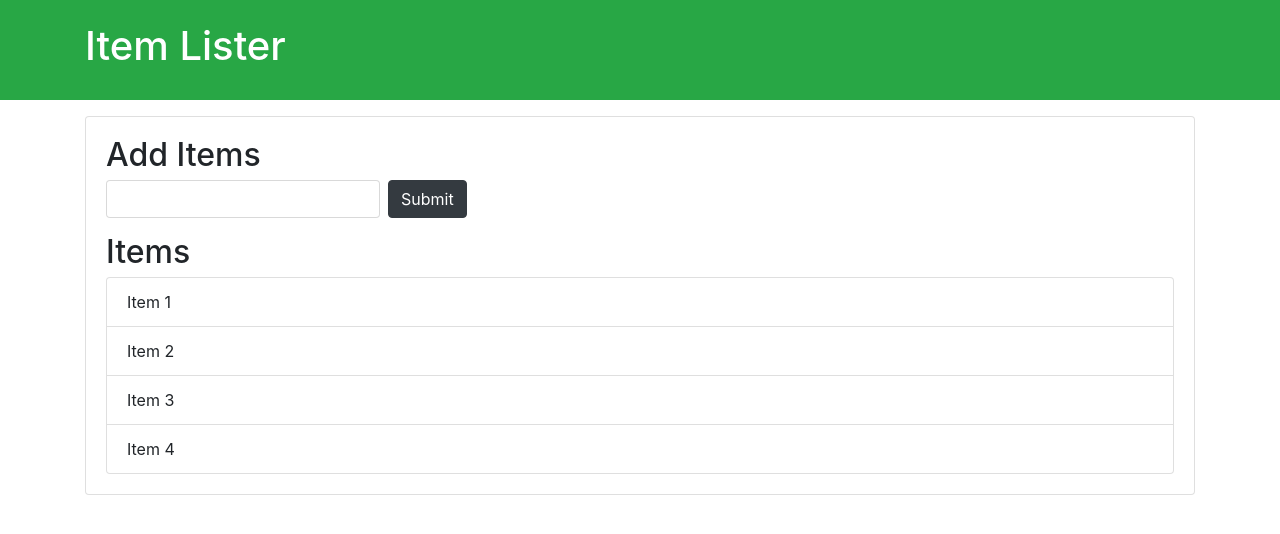
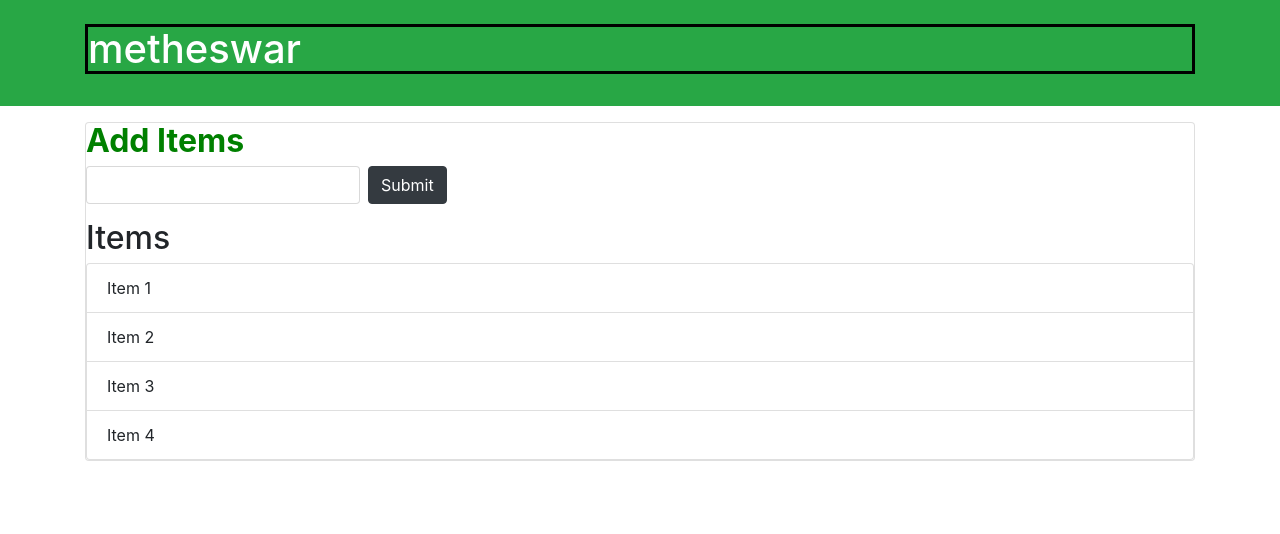
Before and after one commit to methi123/sharpener, a plain HTML site: page sharpener.html in a window 1280 px wide. Drawn offline with nearby package versions, Linux system fonts and the light colour scheme.

Commit message:
second commit

```diff
--- a/sharpener.html
+++ b/sharpener.html
@@ -14,8 +14,8 @@
     </div>
   </header>
   <div class="container">
-   <div id="main" class="card card-body">
-    <h2 class="title">Add Items</h2>
+   <div id="main" class="card cardgog-body">
+    <h2 class="title" id="title" >Add Items</h2>
     <form class="form-inline mb-3">
       <input type="text" class="form-control mr-2">
       <input type="submit" class="btn btn-dark" value="Submit">
--- a/sharpener.js
+++ b/sharpener.js
@@ -1 +1,6 @@
-console.log(document.title);
+var header = document.getElementById('header-title');
+header.innerText='metheswar';
+header.style.border = 'solid 3px #000';
+var items = document.getElementById('title');
+items.style.color = 'green';
+items.style.fontWeight = 'bold';
```
